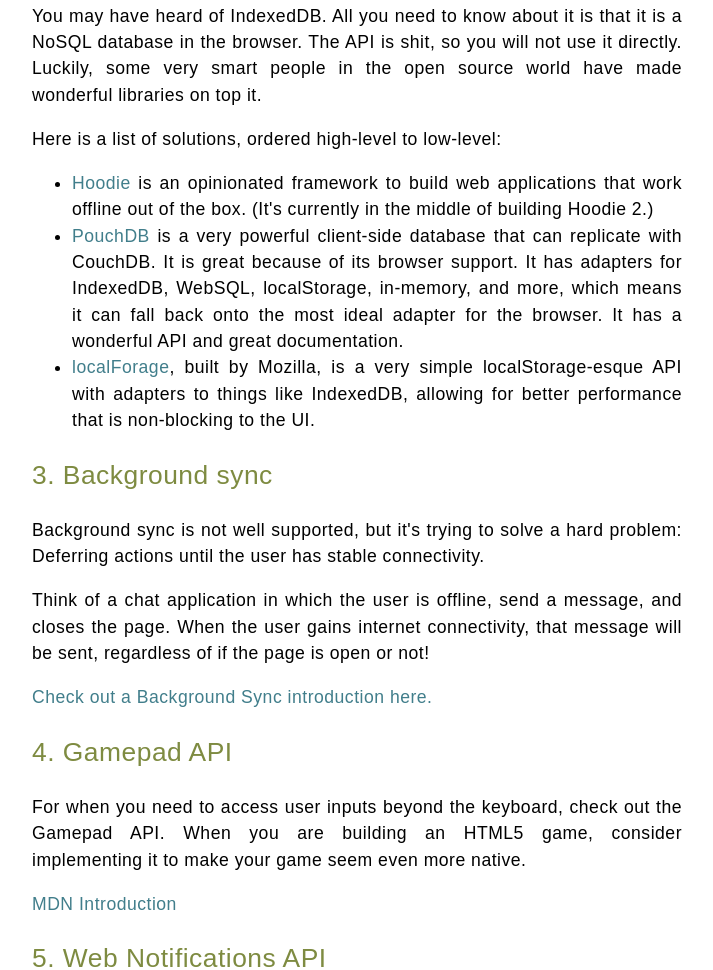
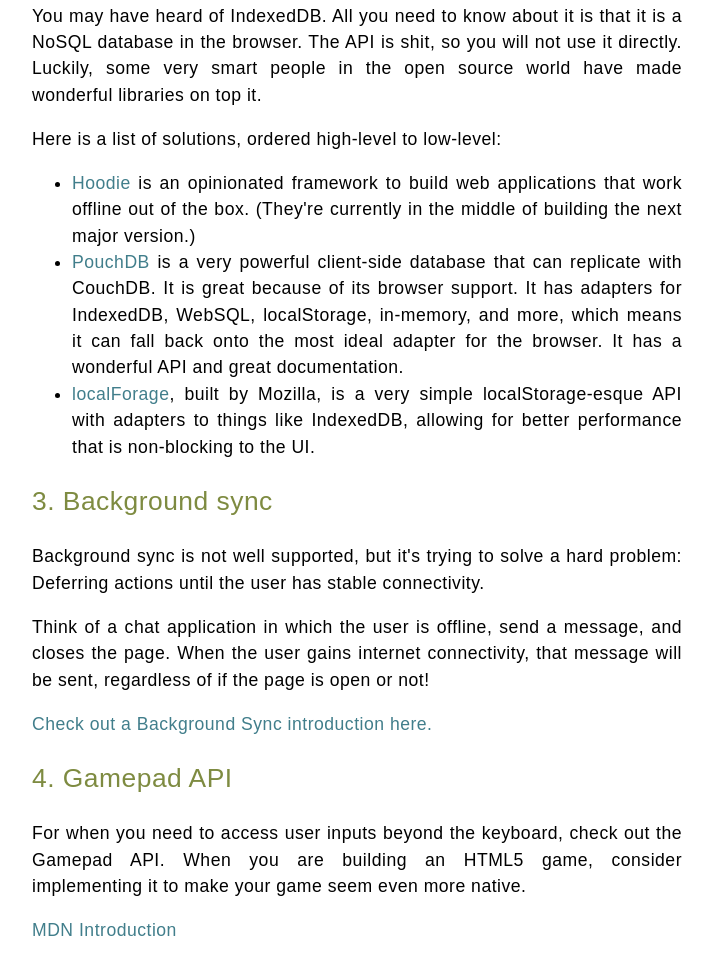
Before and after one commit to aeharding/youmightnotneedelectron, a website: page index.html in a window 1280 px wide. Shown: the part 1655-2625 px from the top of the page, without its empty margins (283-996 px from the left). Drawn offline with nearby package versions, Linux system fonts and the light colour scheme.

Commit message:
More accurate on Hoodie 😅

```diff
--- a/index.html
+++ b/index.html
@@ -63,7 +63,7 @@
     <p>Here is a list of solutions, ordered high-level to low-level:</p>
 
     <ul>
-      <li><a href="http://hood.ie">Hoodie</a> is an opinionated framework to build web applications that work offline out of the box. (It's currently in the middle of building Hoodie 2.)</li>
+      <li><a href="http://hood.ie">Hoodie</a> is an opinionated framework to build web applications that work offline out of the box. (They're currently in the middle of building the next major version.)</li>
       <li><a href="https://pouchdb.com">PouchDB</a> is a very powerful client-side database that can replicate with CouchDB. It is great because of its browser support. It has adapters for IndexedDB, WebSQL, localStorage, in-memory, and more, which means it can fall back onto the most ideal adapter for the browser. It has a wonderful API and great documentation.</li>
       <li><a href="https://mozilla.github.io/localForage">localForage</a>, built by Mozilla, is a very simple localStorage-esque API with adapters to things like IndexedDB, allowing for better performance that is non-blocking to the UI.</li>
     </ul>
```
